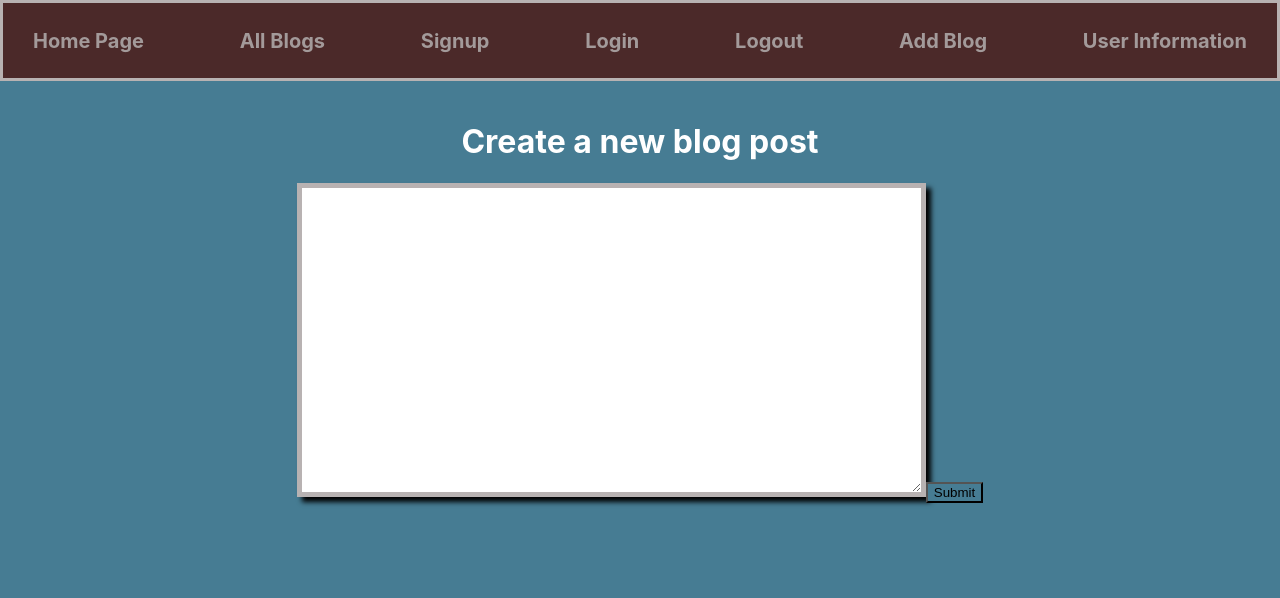
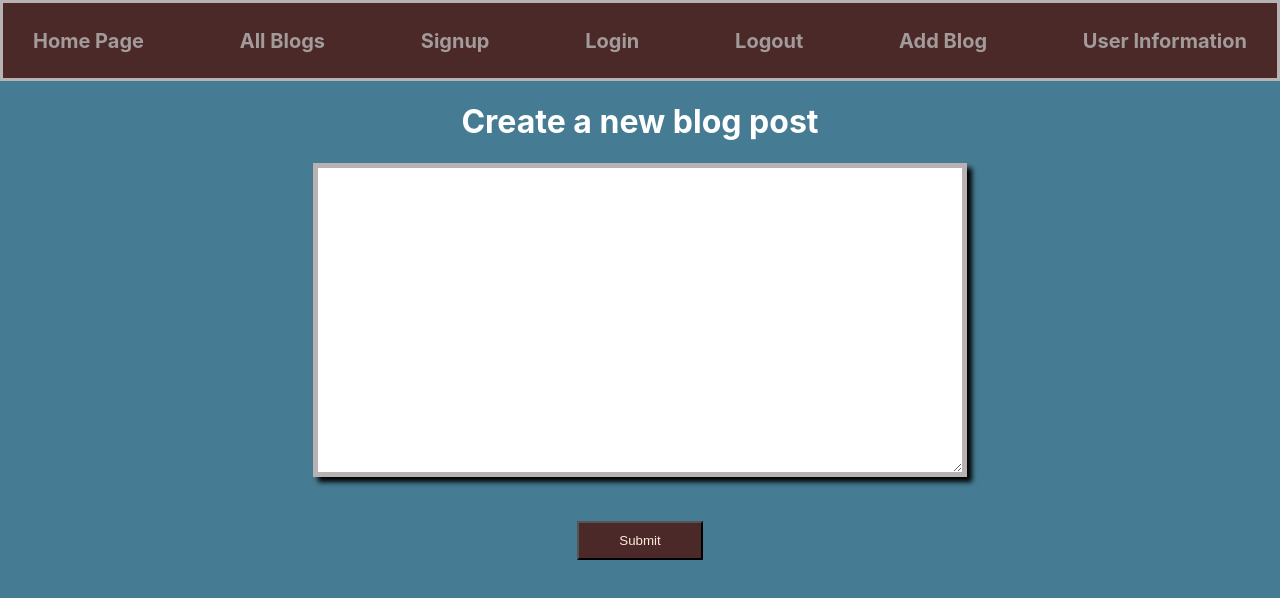
Before and after one commit to mayaheilpern/blog-app, a React (Create React App) app: page /addblog in a window 1280 px wide. Shown: the top 598 px of the page. Built offline with nearby package versions, Linux system fonts and the light colour scheme.

Commit message:
styled addBlog

```diff
--- a/src/screens/AddBlog/AddBlog.jsx
+++ b/src/screens/AddBlog/AddBlog.jsx
@@ -47,7 +47,8 @@ const AddBlog = () => {
               handleTextInput(e);
             }}
           ></textarea>
-          <button type="submit">Submit</button>
+          <br />
+          <button type="submit" id="blogButton">Submit</button>
         </form>
       </div>
     </Layout>
--- a/src/screens/AddBlog/addBlog.css
+++ b/src/screens/AddBlog/addBlog.css
@@ -3,15 +3,27 @@
   text-align: center;
   border: 5px solid rgb(184, 178, 178);
   box-shadow: 5px 5px 5px black;
+  width: 50%;
 }
 .form-container {
   margin-top: 20px;
-  display: flex;
+  display: block;
   justify-content: center;
   flex-direction: column;
   align-items: center;
+  text-align: center;
 }
 
 .formH1 {
   color: white;
 }
+
+#blogButton {
+  /* display: block; */
+  justify-content: center;
+  text-align: center;
+  color: antiquewhite;
+  margin-top: 40px;
+  padding: 10px 40px 10px 40px;
+  background-color: rgb(75, 41, 41);
+}
```
